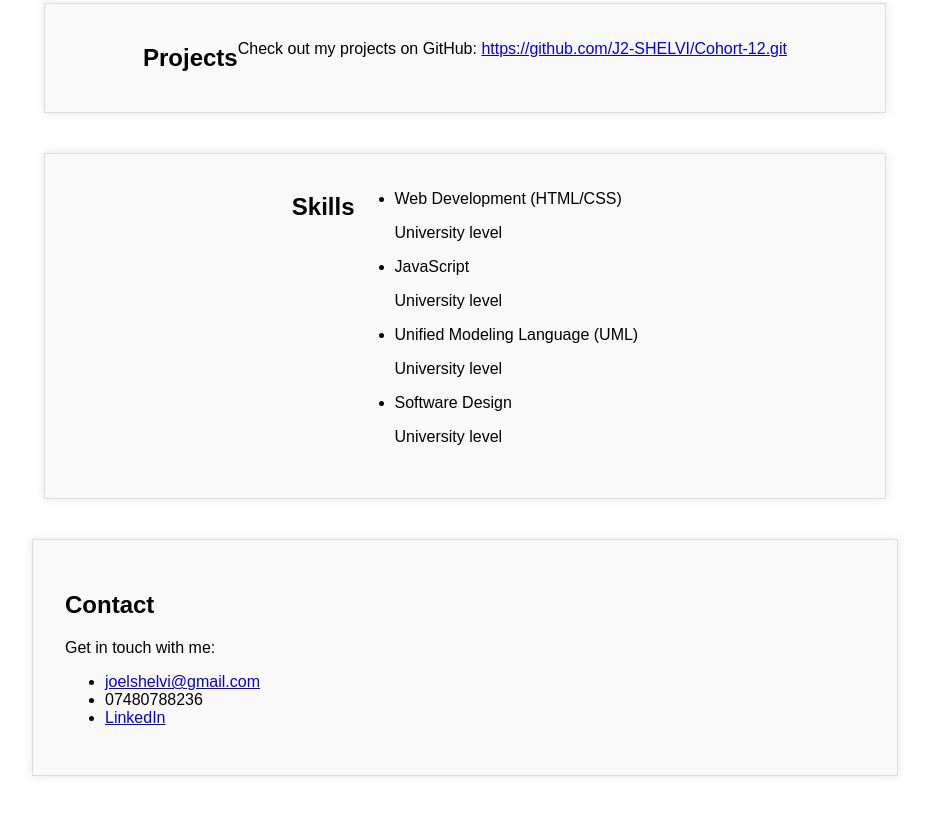
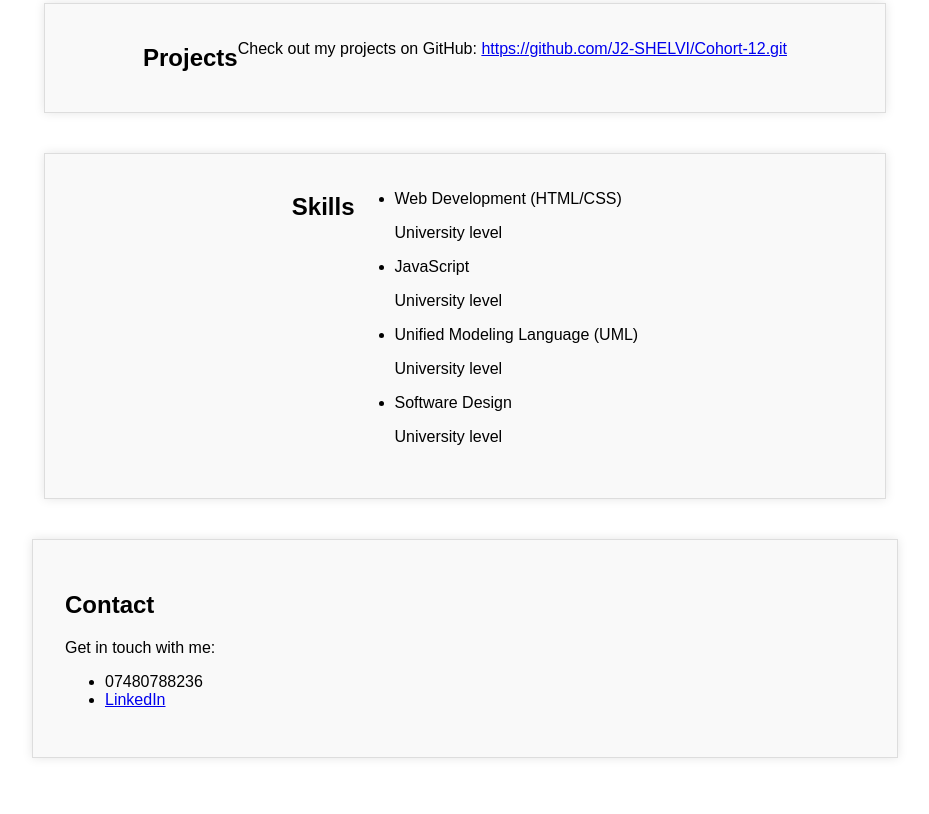
Before and after one commit to J2-SHELVI/Cohort-12, a plain HTML site: page index.html in a window 1280 px wide. Shown: the part 1240-2054 px from the top of the page, without its empty margins (175-1104 px from the left). Drawn offline with Linux system fonts and the light colour scheme.

Commit message:
Update index.html

```diff
--- a/index.html
+++ b/index.html
@@ -16,13 +16,13 @@
                 <li><a href="#contact">Contact</a></li>
             </ul>
         </nav>
-       <img src="1724921412232.jpg" alt="Profile Picture" class="profile-picture">
+        <img src="1724921412232.jpg" alt="Profile Picture" class="profile-picture">
         <h1>Joel Shelvi</h1>
     </header>
     <main>
         <section id="about">
             <h2>About</h2>
-           <p>I'm a Software Engineering for Business student at UWE, where I'm honing my skills and building a strong foundation in software engineering. Proficient in HTML/CSS, JavaScript, and UML, I bring a blend of business acumen and technical expertise to the table. What sets me apart is not just my technical prowess, but also my passion for leveraging technology to drive business success.</p>
+            <p>I'm a Software Engineering for Business student at UWE, where I'm honing my skills and building a strong foundation in software engineering. Proficient in HTML/CSS, JavaScript, and UML, I bring a blend of business acumen and technical expertise to the table. What sets me apart is not just my technical prowess, but also my passion for leveraging technology to drive business success.</p>
             <p>Looking ahead, I'm eager to explore opportunities in cybersecurity, artificial intelligence, or consultancy. These fields excite me because they offer a dynamic environment where I can apply my knowledge and creativity to solve complex challenges. Whether it's ensuring digital security, developing AI-driven solutions, or providing consultancy to optimize business operations, I'm driven by the opportunity to make a tangible impact. </p>
         </section>
         <section id="projects">
@@ -58,7 +58,6 @@
             <h2>Contact</h2>
             <p>Get in touch with me:</p>
             <ul>
-                <li><a href="mailto:joelshelvi@gmail.com">joelshelvi@gmail.com</a></li>
                 <li>07480788236</li>
                 <li><a href="https://www.linkedin.com/in/joel-119s/">LinkedIn</a></li>
             </ul>
```
